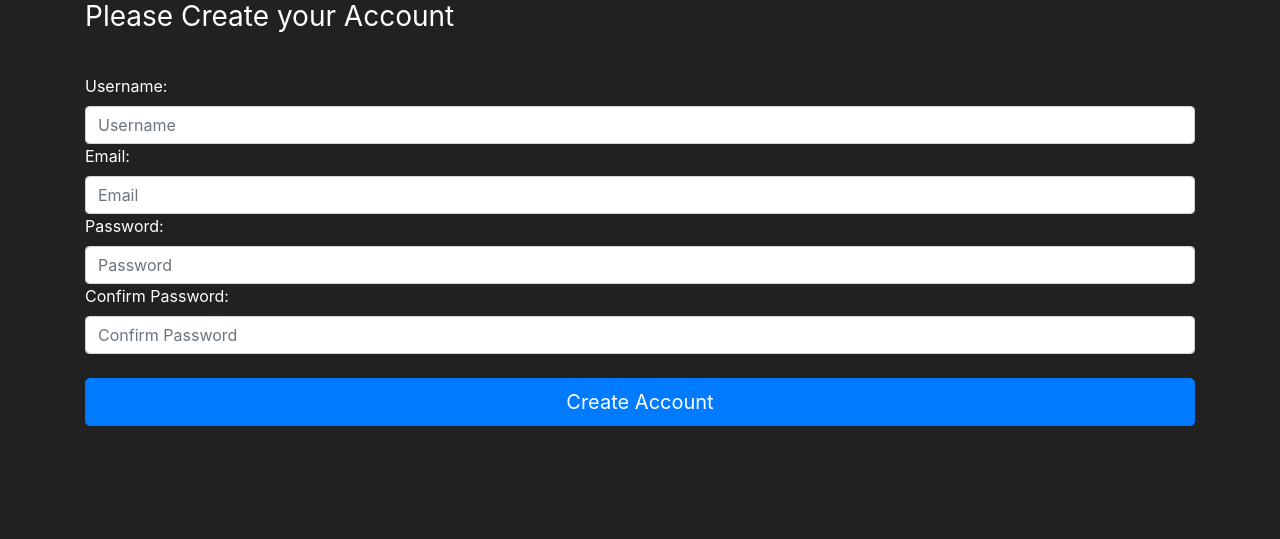
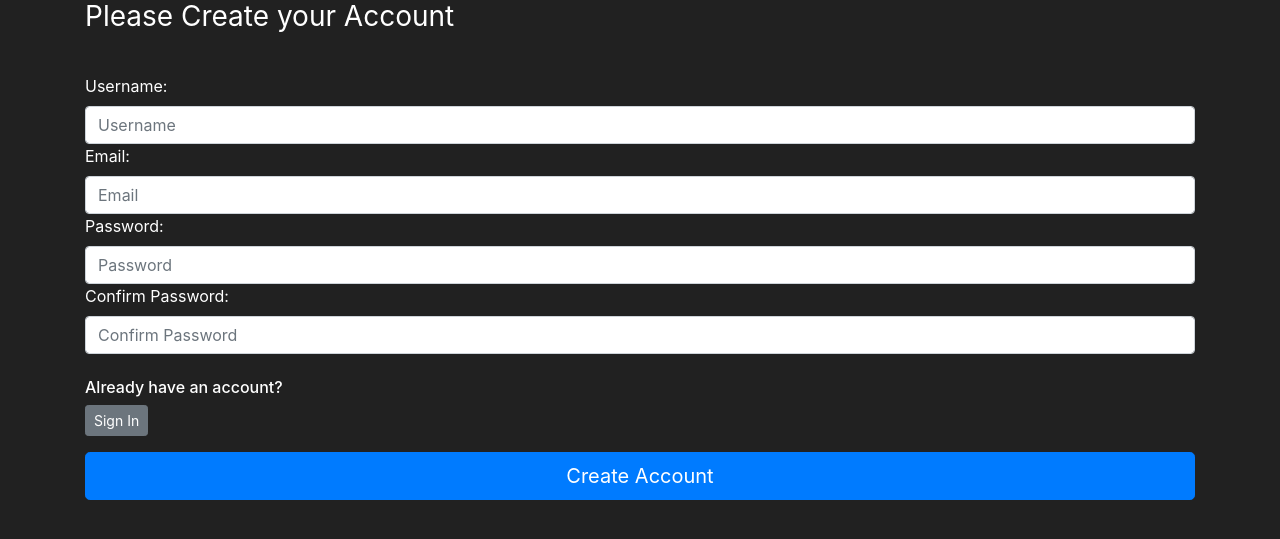
Before and after one commit to luizGTogni/flask-market, a Flask app: page /register in a window 1280 px wide. Shown: the part 56-595 px from the top of the page. Run offline with Flask 3, Linux system fonts and the light colour scheme.

Commit message:
feat: add button to go to login page

```diff
--- a/market/templates/register.html
+++ b/market/templates/register.html
@@ -4,14 +4,28 @@ block content %}
   <form class="form-register" method="POST" style="color: #fff">
     {{ form.hidden_tag() }}
     <h1 class="h3 mb-3 font-weight-normal">Please Create your Account</h1>
+
     <br />
-    {{ form.username.label() }} {{ form.username(class='form-control',
-    placeholder='Username') }} {{ form.email_address.label() }} {{
-    form.email_address(class='form-control', placeholder='Email') }} {{
-    form.password1.label() }} {{ form.password1(class='form-control',
-    placeholder='Password') }} {{ form.password2.label() }} {{
-    form.password2(class='form-control', placeholder='Confirm Password') }}
+
+    {{ form.username.label() }}
+    {{ form.username(class='form-control', placeholder='Username') }}
+
+    {{ form.email_address.label() }}
+    {{ form.email_address(class='form-control', placeholder='Email') }}
+
+    {{ form.password1.label() }}
+    {{ form.password1(class='form-control', placeholder='Password') }}
+
+    {{ form.password2.label() }}
+    {{ form.password2(class='form-control', placeholder='Confirm Password') }}
+
     <br />
+
+    <div class="checkbox mb-3">
+      <h6>Already have an account?</h6>
+      <a class="btn btn-sm btn-secondary" href="{{ url_for('login_page') }}">Sign In</a>
+    </div>
+
     {{ form.submit(class="btn btn-lg btn-block btn-primary") }}
   </form>
 </div>
```
